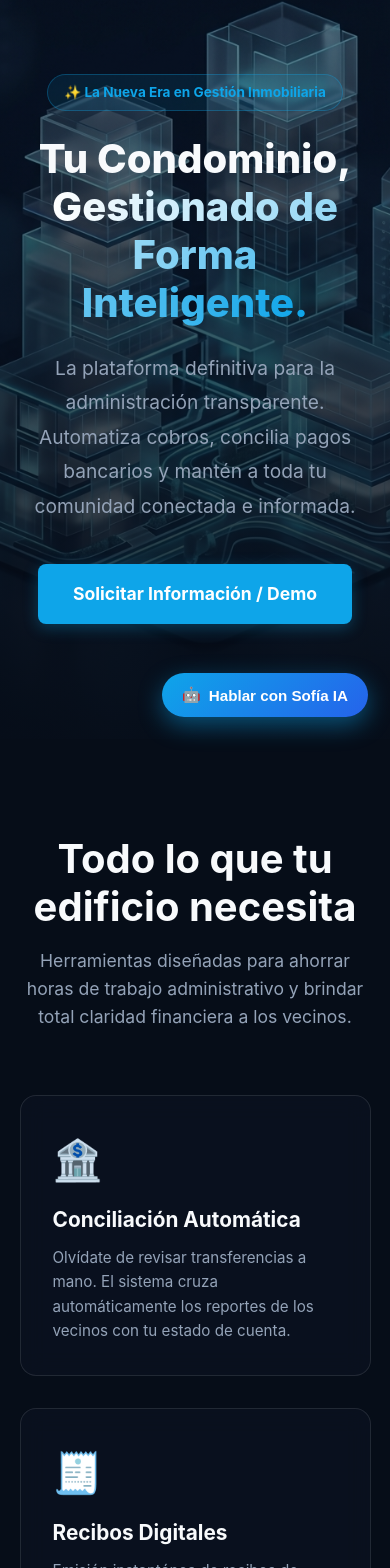
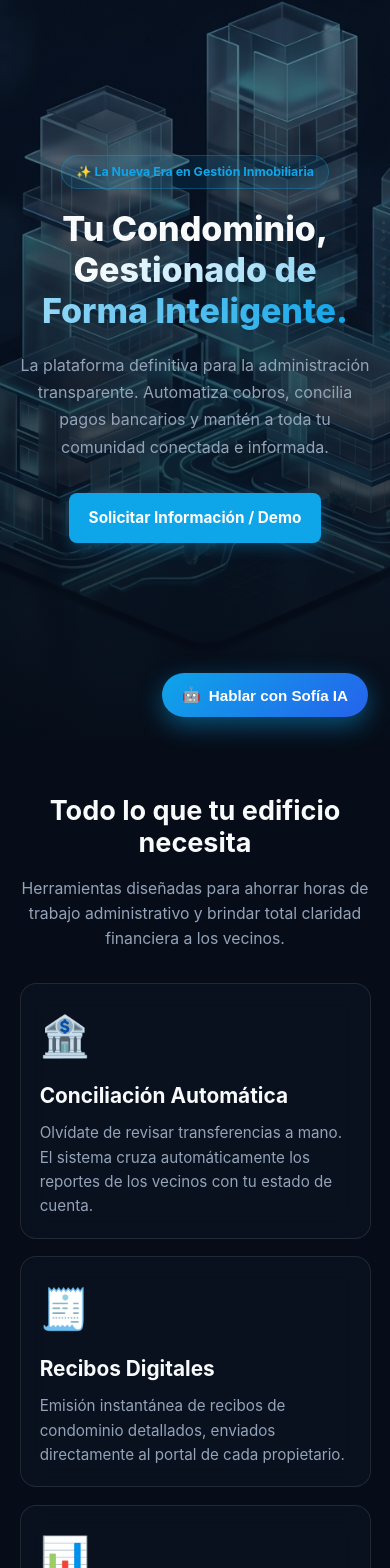
Before and after one commit to alejandrosaezh-bit/iacondo-website, a React (Vite) app: page / in a window 390 px wide. Shown: the part 105-1673 px from the top of the page. Built offline with nearby package versions, Linux system fonts and the light colour scheme.

Commit message:
fix(mobile): prevent horizontal overflow across all cards, grids, and headings on mobile viewports

```diff
--- a/src/App.jsx
+++ b/src/App.jsx
@@ -47,34 +47,34 @@ function App() {
         </div>
         <div style={{ position: 'absolute', top: 0, left: 0, width: '100%', height: '100%', background: 'linear-gradient(to bottom, rgba(6,13,24,0.4) 0%, rgba(6,13,24,0.9) 100%)', zIndex: -1 }}></div>
 
-        <div style={{ maxWidth: '800px', textAlign: 'center', zIndex: 1 }} className="fade-in-up">
-          <span style={{ display: 'inline-block', padding: '0.4rem 1rem', background: 'rgba(14, 165, 233, 0.1)', color: 'var(--accent-primary)', borderRadius: '20px', fontWeight: 'bold', fontSize: '0.85rem', marginBottom: '1.5rem', border: '1px solid rgba(14, 165, 233, 0.3)' }}>
+        <div style={{ maxWidth: '800px', width: '100%', minWidth: 0, textAlign: 'center', zIndex: 1 }} className="fade-in-up">
+          <span style={{ display: 'inline-block', padding: '0.4rem 0.9rem', background: 'rgba(14, 165, 233, 0.1)', color: 'var(--accent-primary)', borderRadius: '20px', fontWeight: 'bold', fontSize: 'clamp(0.75rem, 0.7rem + 0.3vw, 0.85rem)', marginBottom: '1.25rem', border: '1px solid rgba(14, 165, 233, 0.3)', maxWidth: '100%' }}>
             ✨ La Nueva Era en Gestión Inmobiliaria
           </span>
-          <h1 style={{ fontSize: 'clamp(2.5rem, 5vw, 4.5rem)', fontWeight: '800', marginBottom: '1.5rem' }}>
+          <h1 style={{ fontSize: 'clamp(1.75rem, 1.2rem + 3.8vw, 4.2rem)', fontWeight: '800', marginBottom: '1.25rem', wordBreak: 'break-word' }}>
             Tu Condominio, <br />
             <span className="text-gradient">Gestionado de Forma Inteligente.</span>
           </h1>
-          <p style={{ fontSize: '1.2rem', color: 'var(--text-secondary)', marginBottom: '2.5rem', maxWidth: '600px', margin: '0 auto 2.5rem auto', lineHeight: '1.8' }}>
+          <p style={{ fontSize: 'clamp(0.95rem, 0.88rem + 0.5vw, 1.2rem)', color: 'var(--text-secondary)', maxWidth: '600px', margin: '0 auto 2rem auto', lineHeight: '1.7' }}>
             La plataforma definitiva para la administración transparente. Automatiza cobros, concilia pagos bancarios y mantén a toda tu comunidad conectada e informada.
           </p>
-          <div style={{ display: 'flex', gap: '1rem', justifyContent: 'center', flexWrap: 'wrap' }}>
-            <a href="#contacto" className="btn btn-primary" style={{ padding: '1rem 2.2rem', fontSize: '1.1rem', fontWeight: '700' }}>Solicitar Información / Demo</a>
+          <div style={{ display: 'flex', gap: '1rem', justifyContent: 'center', flexWrap: 'wrap', width: '100%' }}>
+            <a href="#contacto" className="btn btn-primary" style={{ padding: 'clamp(0.8rem, 2.5vw, 1rem) clamp(1.2rem, 4vw, 2.2rem)', fontSize: 'clamp(0.92rem, 0.85rem + 0.45vw, 1.1rem)', fontWeight: '700', whiteSpace: 'normal', textAlign: 'center', maxWidth: '100%' }}>Solicitar Información / Demo</a>
           </div>
         </div>
       </section>
 
       {/* FEATURES SECTION */}
-      <section id="features" style={{ padding: '6rem 5%', background: 'var(--bg-main)' }}>
-        <div style={{ maxWidth: '1200px', margin: '0 auto' }}>
-          <div style={{ textAlign: 'center', marginBottom: '4rem' }} className="fade-in-up delay-1">
-            <h2 style={{ fontSize: '2.5rem', fontWeight: '700' }}>Todo lo que tu edificio necesita</h2>
-            <p style={{ color: 'var(--text-secondary)', fontSize: '1.1rem', maxWidth: '600px', margin: '1rem auto 0 auto' }}>
+      <section id="features" style={{ padding: 'clamp(3.5rem, 8vw, 6rem) 5%', background: 'var(--bg-main)', width: '100%', overflowX: 'clip' }}>
+        <div style={{ maxWidth: '1200px', width: '100%', margin: '0 auto' }}>
+          <div style={{ textAlign: 'center', marginBottom: 'clamp(2rem, 5vw, 4rem)' }} className="fade-in-up delay-1">
+            <h2 style={{ fontSize: 'clamp(1.55rem, 1.2rem + 2vw, 2.5rem)', fontWeight: '700' }}>Todo lo que tu edificio necesita</h2>
+            <p style={{ color: 'var(--text-secondary)', fontSize: 'clamp(0.95rem, 0.9rem + 0.35vw, 1.1rem)', maxWidth: '600px', margin: '0.85rem auto 0 auto' }}>
               Herramientas diseñadas para ahorrar horas de trabajo administrativo y brindar total claridad financiera a los vecinos.
             </p>
           </div>
 
-          <div style={{ display: 'grid', gridTemplateColumns: 'repeat(auto-fit, minmax(min(100%, 280px), 1fr))', gap: '2rem' }}>
+          <div style={{ display: 'grid', gridTemplateColumns: 'repeat(auto-fit, minmax(min(100%, 260px), 1fr))', gap: 'clamp(1.1rem, 3vw, 2rem)', width: '100%' }}>
             <FeatureCard
               icon="🏦"
               title="Conciliación Automática"
@@ -100,14 +100,14 @@ function App() {
       </section>
 
       {/* BENEFITS SECTION */}
-      <section style={{ padding: '6rem 5%', background: 'linear-gradient(to bottom, var(--bg-main), #0a1120)' }}>
-        <div style={{ maxWidth: '1200px', margin: '0 auto', display: 'grid', gridTemplateColumns: 'repeat(auto-fit, minmax(min(100%, 340px), 1fr))', gap: '3rem' }}>
+      <section style={{ padding: 'clamp(3.5rem, 8vw, 6rem) 5%', background: 'linear-gradient(to bottom, var(--bg-main), #0a1120)', width: '100%', overflowX: 'clip' }}>
+        <div style={{ maxWidth: '1200px', width: '100%', margin: '0 auto', display: 'grid', gridTemplateColumns: 'repeat(auto-fit, minmax(min(100%, 300px), 1fr))', gap: 'clamp(1.25rem, 4vw, 3rem)' }}>
 
           <div className="glass-panel fade-in-up delay-2">
-            <h3 style={{ fontSize: '1.8rem', color: 'white', marginBottom: '1.5rem', display: 'flex', alignItems: 'center', gap: '0.8rem' }}>
+            <h3 style={{ fontSize: 'clamp(1.25rem, 1.05rem + 1vw, 1.75rem)', color: 'white', marginBottom: '1.25rem', display: 'flex', alignItems: 'center', gap: '0.65rem', flexWrap: 'wrap' }}>
               <span style={{ color: 'var(--accent-primary)' }}>🛡️</span> Para Administradores
             </h3>
-            <ul style={{ listStyle: 'none', display: 'flex', flexDirection: 'column', gap: '1rem' }}>
+            <ul style={{ listStyle: 'none', display: 'flex', flexDirection: 'column', gap: '0.85rem' }}>
               <BenefitItem text="Ahorra hasta un 80% del tiempo en conciliaciones." />
               <BenefitItem text="Historial contable inmutable y seguro." />
               <BenefitItem text="Directorio centralizado de propietarios e inquilinos." />
@@ -116,10 +116,10 @@ function App() {
           </div>
 
           <div className="glass-panel fade-in-up delay-3">
-            <h3 style={{ fontSize: '1.8rem', color: 'white', marginBottom: '1.5rem', display: 'flex', alignItems: 'center', gap: '0.8rem' }}>
+            <h3 style={{ fontSize: 'clamp(1.25rem, 1.05rem + 1vw, 1.75rem)', color: 'white', marginBottom: '1.25rem', display: 'flex', alignItems: 'center', gap: '0.65rem', flexWrap: 'wrap' }}>
               <span style={{ color: 'var(--accent-primary)' }}>👥</span> Para Propietarios
             </h3>
-            <ul style={{ listStyle: 'none', display: 'flex', flexDirection: 'column', gap: '1rem' }}>
+            <ul style={{ listStyle: 'none', display: 'flex', flexDirection: 'column', gap: '0.85rem' }}>
               <BenefitItem text="Reporta tus pagos en segundos desde el celular." />
               <BenefitItem text="Conoce exactamente en qué se invierte tu dinero." />
               <BenefitItem text="Accede a tus recibos históricos en cualquier momento." />
@@ -131,11 +131,11 @@ function App() {
       </section>
 
       {/* CTA SECTION */}
-      <section id="contacto" style={{ padding: '6rem 5%', borderTop: '1px solid var(--border-light)' }}>
-        <div style={{ maxInlineSize: '600px', marginInline: 'auto' }}>
-          <div style={{ textAlign: 'center', marginBottom: '2.5rem' }}>
-            <h2 style={{ fontSize: '2.4rem', marginBottom: '0.85rem' }}>Solicita tu Demostración</h2>
-            <p style={{ color: 'var(--text-secondary)', fontSize: '1.05rem', lineHeight: 1.6 }}>
+      <section id="contacto" style={{ padding: 'clamp(3.5rem, 8vw, 6rem) 5%', borderTop: '1px solid var(--border-light)', width: '100%', overflowX: 'clip' }}>
+        <div style={{ maxInlineSize: '600px', inlineSize: '100%', marginInline: 'auto' }}>
+          <div style={{ textAlign: 'center', marginBottom: '2rem' }}>
+            <h2 style={{ fontSize: 'clamp(1.55rem, 1.2rem + 2vw, 2.4rem)', marginBottom: '0.75rem' }}>Solicita tu Demostración</h2>
+            <p style={{ color: 'var(--text-secondary)', fontSize: 'clamp(0.92rem, 0.86rem + 0.35vw, 1.05rem)', lineHeight: 1.6 }}>
               Déjanos tus datos de contacto y <strong>Sofía IA</strong> te atenderá de inmediato por correo o WhatsApp para configurar una demostración personalizada a la medida de tu condominio.
             </p>
           </div>
@@ -176,9 +176,9 @@ function FeatureCard({ icon, title, desc }) {
 
 function BenefitItem({ text }) {
   return (
-    <li style={{ display: 'flex', alignItems: 'flex-start', gap: '0.8rem' }}>
-      <span style={{ color: 'var(--success)', color: '#10b981', marginTop: '2px' }}>✓</span>
-      <span style={{ color: 'var(--text-secondary)', fontSize: '1.05rem' }}>{text}</span>
+    <li style={{ display: 'flex', alignItems: 'flex-start', gap: '0.7rem', minWidth: 0 }}>
+      <span style={{ color: '#10b981', marginTop: '2px', flexShrink: 0 }}>✓</span>
+      <span style={{ color: 'var(--text-secondary)', fontSize: 'clamp(0.9rem, 0.85rem + 0.3vw, 1.05rem)', minWidth: 0 }}>{text}</span>
     </li>
   );
 }
@@ -314,7 +314,7 @@ function ContactForm() {
         </div>
       )}
 
-      <div style={{ display: 'grid', gridTemplateColumns: 'repeat(auto-fit, minmax(220px, 1fr))', gap: '1rem' }}>
+      <div style={{ display: 'grid', gridTemplateColumns: 'repeat(auto-fit, minmax(min(100%, 220px), 1fr))', gap: '1rem' }}>
         <div>
           <label htmlFor="contact-name" style={{ display: 'block', marginBottom: '0.45rem', color: 'var(--text-secondary)', fontSize: '0.9rem' }}>Nombre Completo *</label>
           <input
@@ -345,7 +345,7 @@ function ContactForm() {
         </div>
       </div>
 
-      <div style={{ display: 'grid', gridTemplateColumns: 'repeat(auto-fit, minmax(220px, 1fr))', gap: '1rem' }}>
+      <div style={{ display: 'grid', gridTemplateColumns: 'repeat(auto-fit, minmax(min(100%, 220px), 1fr))', gap: '1rem' }}>
         <div>
           <label htmlFor="contact-phone" style={{ display: 'block', marginBottom: '0.45rem', color: 'var(--text-secondary)', fontSize: '0.9rem' }}>Teléfono / WhatsApp *</label>
           <input
@@ -389,7 +389,7 @@ function ContactForm() {
         ></textarea>
       </div>
 
-      <button type="submit" disabled={status === 'loading'} className="btn btn-primary" style={{ padding: '1rem', fontSize: '1.08rem', marginTop: '0.4rem', fontWeight: '800' }}>
+      <button type="submit" disabled={status === 'loading'} className="btn btn-primary" style={{ padding: '0.95rem 1rem', fontSize: 'clamp(0.9rem, 0.84rem + 0.4vw, 1.05rem)', marginTop: '0.4rem', fontWeight: '800', whiteSpace: 'normal', textAlign: 'center', width: '100%' }}>
         {status === 'loading' ? 'Conectando con Sofía IA...' : 'Solicitar Atención y Demo con Sofía IA'}
       </button>
     </form>
--- a/src/index.css
+++ b/src/index.css
@@ -20,6 +20,11 @@
   padding: 0;
 }
 
+html, body, #root {
+  max-width: 100%;
+  overflow-x: clip;
+}
+
 body {
   background-color: var(--bg-main);
   color: var(--text-primary);
@@ -28,6 +33,8 @@ body {
   -moz-osx-font-smoothing: grayscale;
   line-height: 1.6;
   overflow-x: hidden;
+  overflow-wrap: break-word;
+  word-break: break-word;
 }
 
 /* Glassmorphism utility */
@@ -37,8 +44,11 @@ body {
   -webkit-backdrop-filter: blur(12px);
   border: 1px solid var(--border-light);
   border-radius: 16px;
-  padding: 2rem;
+  padding: clamp(1.2rem, 4vw, 2rem);
   transition: all 0.3s ease;
+  width: 100%;
+  max-width: 100%;
+  min-width: 0;
 }
 
 .glass-panel:hover {
```
